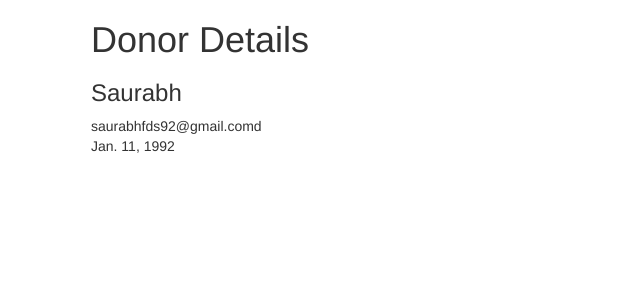
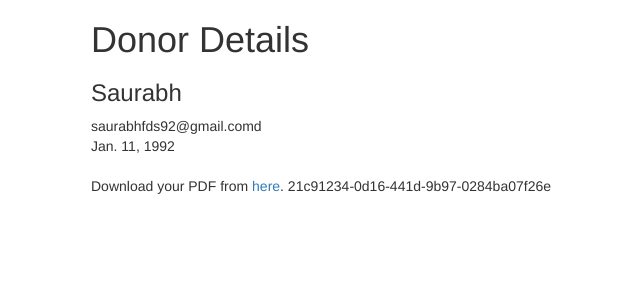
Before and after one commit to saurabhs92/django-organ-donatation, a Django app: page /register/21c91234-0d16-441d-9b97-0284ba07f26e/ in a window 1280 px wide. Shown: the top 300 px of the page, without its empty margins (279-919 px from the left). Run offline with Django 3.2, Linux system fonts and the light colour scheme; data comes from the database, SQL or seed files in the repository; both versions use the stored data as it was after the commit; some libraries are stand-ins or nearby versions.

Commit message:
Added new url view donor-card, pdf generation and pdf download link

```diff
--- a/src/register/templates/register/donor_detail.html
+++ b/src/register/templates/register/donor_detail.html
@@ -12,5 +12,7 @@
 {{ donor.dob }}<br>
 <br>
 
+Download your PDF from <a href='donor-card/'>here</a>.
+{{donor.id}}
 </div>
 {% endblock content %}
--- a/src/register/urls.py
+++ b/src/register/urls.py
@@ -3,6 +3,7 @@ from . import views
 
 urlpatterns = [
     url(r'^$', views.register_donor, name='create'),
+    url(r'^(?P<id>[0-9a-z-]+)/donor-card/$', views.download_donor_card, name='pdf'),
     url(r'^(?P<id>[0-9a-z-]+)/$', views.donor_detail, name='detail'),
     #url(r'^thank-you/$', views.register_success, name='sucess')
 ]
--- a/src/register/views.py
+++ b/src/register/views.py
@@ -3,6 +3,7 @@ from django.http import HttpResponse, HttpResponseRedirect
 from .forms import DonorForm
 from .models import Donor
 from django.shortcuts import get_object_or_404
+from reportlab.pdfgen import canvas
 
 def register_donor(request):
     form = DonorForm(request.POST or None)
@@ -32,3 +33,20 @@ def register_success(request):
         'title': 'Donor Details',
     }
     return render(request, 'register/register_sucess.html', context)
+
+def download_donor_card(request, id):
+    # Create the HttpResponse object with the appropriate PDF headers.
+    response = HttpResponse(content_type='application/pdf')
+    response['Content-Disposition'] = 'attachment; filename="donor_card.pdf"'
+
+    # Create the PDF object, using the response object as its "file."
+    p = canvas.Canvas(response)
+
+    # Draw things on the PDF. Here's where the PDF generation happens.
+    # See the ReportLab documentation for the full list of functionality.
+    p.drawString(100, 100, "Hello")
+
+    # Close the PDF object cleanly, and we're done.
+    p.showPage()
+    p.save()
+    return response
```
Also changed, not shown: src/organdonate/settings.py (+9 -0 lines), src/db.sqlite3, 2 other files.
